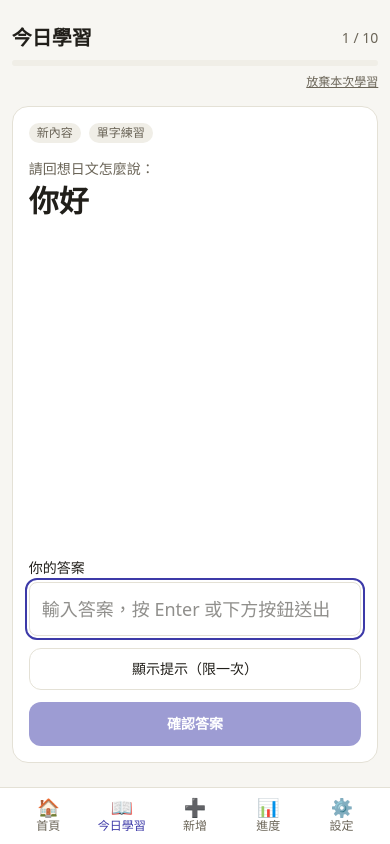
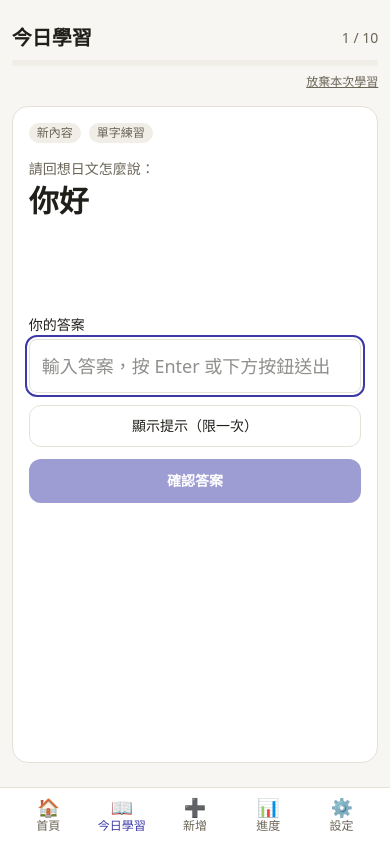
Before and after one commit to echan950623-glitch/learning-language, a Next.js app: page /study in a window 390 px wide. Built offline with nearby package versions, Linux system fonts and the light colour scheme.

Commit message:
Improve mobile answer input keyboard UX

```diff
--- a/public/sw.js
+++ b/public/sw.js
@@ -1,7 +1,7 @@
 // 最小可用的 service worker：快取 app shell，離線時盡量從快取回應。
 // 這是本地驗證用的簡化版本，不做進階的背景同步或推播；之後要正式上線
 // 需要搭配更完整的快取策略與版本管理。
-const CACHE_NAME = "learning-language-shell-v3";
+const CACHE_NAME = "learning-language-shell-v4";
 const APP_SHELL = ["/", "/manifest.webmanifest"];
 
 self.addEventListener("install", (event) => {
--- a/src/app/study/page.tsx
+++ b/src/app/study/page.tsx
@@ -432,7 +432,10 @@ export default function StudyPage() {
         </div>
 
         {subPhase === "answering" ? (
-          <form onSubmit={handleSubmitAnswer} className="mt-auto flex flex-col gap-3">
+          <form
+            onSubmit={handleSubmitAnswer}
+            className="mt-[clamp(2rem,10dvh,5rem)] flex flex-col gap-3 sm:mt-auto"
+          >
             <div className="flex flex-col gap-1">
               <label htmlFor="attempt" className="text-sm font-medium text-foreground">
                 你的答案
@@ -448,7 +451,7 @@ export default function StudyPage() {
                 autoCorrect="off"
                 autoCapitalize="off"
                 spellCheck={false}
-                className="rounded-lg border border-border bg-surface px-3 py-3 text-lg text-foreground"
+                className="scroll-mt-4 rounded-lg border border-border bg-surface px-3 py-3 text-lg text-foreground"
                 placeholder="輸入答案，按 Enter 或下方按鈕送出"
               />
             </div>
```
